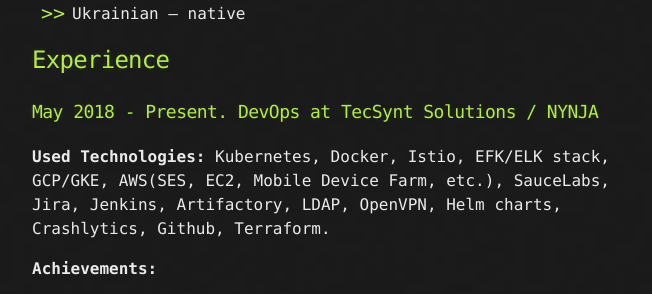
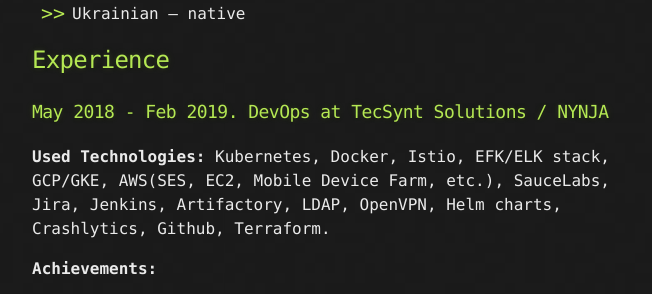
Before and after one commit to ivanovUA/ivanovua.github.io, a Jekyll site: the page built from index.md, in a window 1280 px wide and 900 px high, scrolled down 611 px. Shown: the part 159-453 px from the top of the window, without its empty margins (308-960 px from the left). Built offline with Jekyll 4.4.1, drawn with Linux system fonts in a browser that asks for light colours.

Commit message:
Update index.md

```diff
--- a/index.md
+++ b/index.md
@@ -17,7 +17,7 @@ In my work experience below you'll find over 6 year of Unix and Linux system adm
 
 ## Experience
 
-### May 2018 - Present. DevOps at TecSynt Solutions / NYNJA
+### May 2018 - Feb 2019. DevOps at TecSynt Solutions / NYNJA
 
 **Used Technologies:** Kubernetes, Docker, Istio, EFK/ELK stack, GCP/GKE,
 AWS(SES, EC2, Mobile Device Farm, etc.), SauceLabs, Jira, Jenkins, Artifactory,
```
